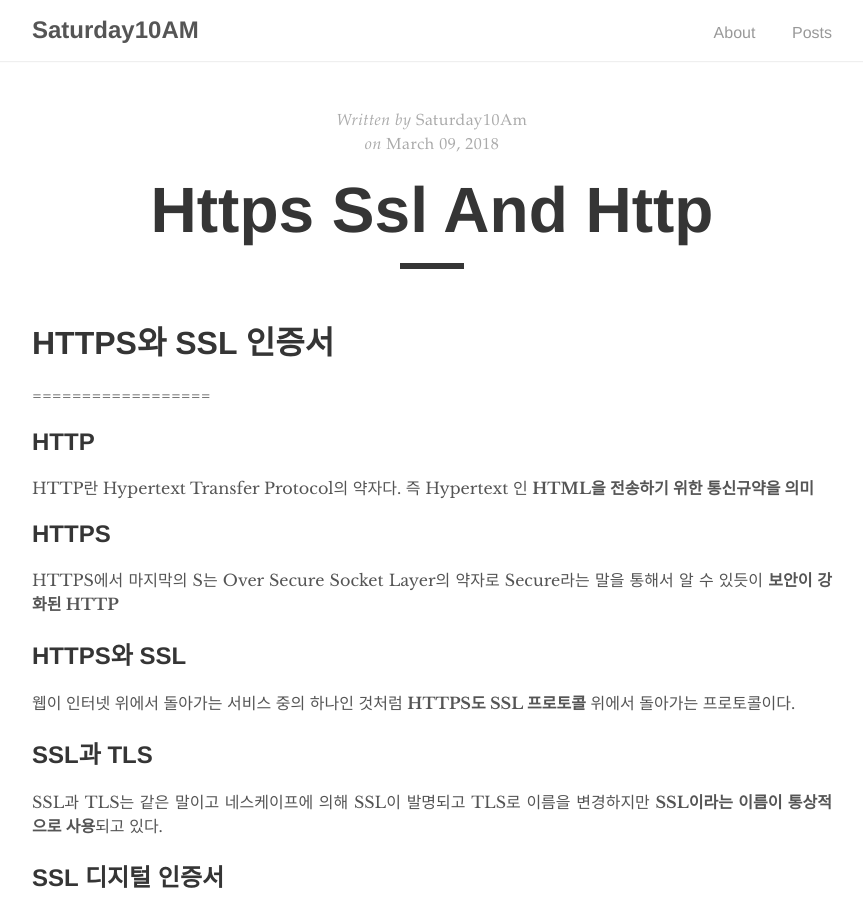
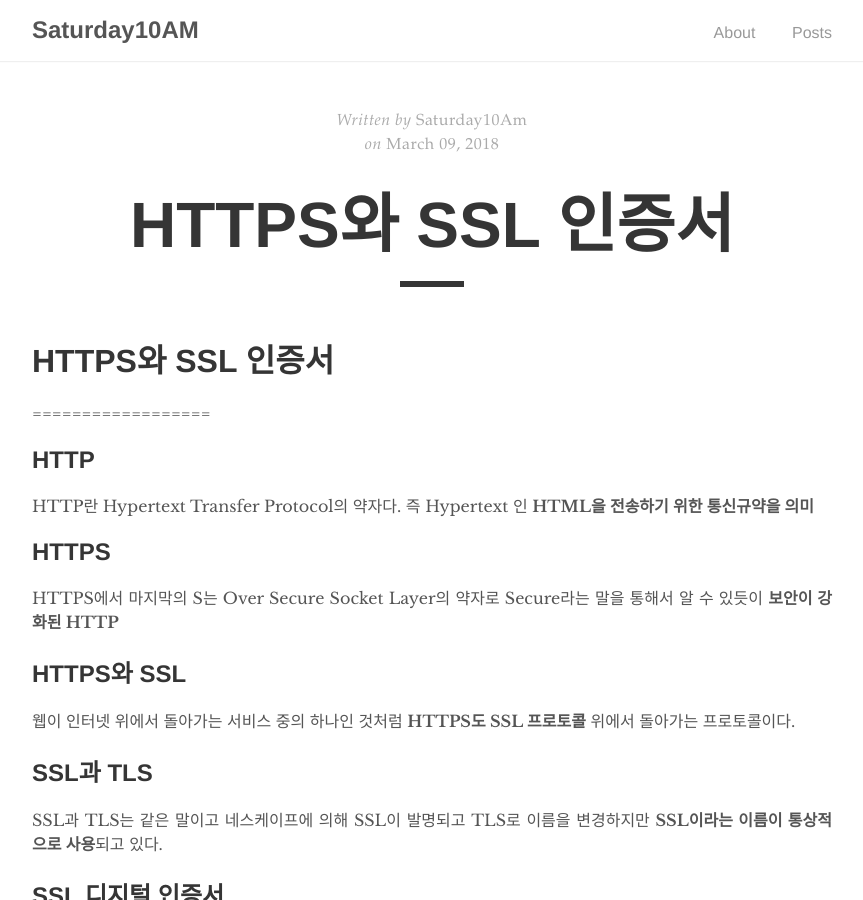
Before and after one commit to Digoro/saturday10am, a Jekyll site: the page built from _posts/2018-03-09-HTTPS-SSL-and-HTTP.md, in a window 1280 px wide and 900 px high. Shown: the whole window, without its empty margins (208-1071 px from the left). Built offline with Jekyll 4.4.1, drawn with Linux system fonts in a browser that asks for light colours; our own code applies the rules of GitHub Pages for plain Markdown files.

Commit message:
첫 포스트 내용 수정

```diff
--- a/_posts/2018-03-09-HTTPS-SSL-and-HTTP.md
+++ b/_posts/2018-03-09-HTTPS-SSL-and-HTTP.md
@@ -1,3 +1,8 @@
+---
+layout: post
+title: "HTTPS와 SSL 인증서"
+---
+
 # HTTPS와 SSL 인증서
 ==================
 
```
